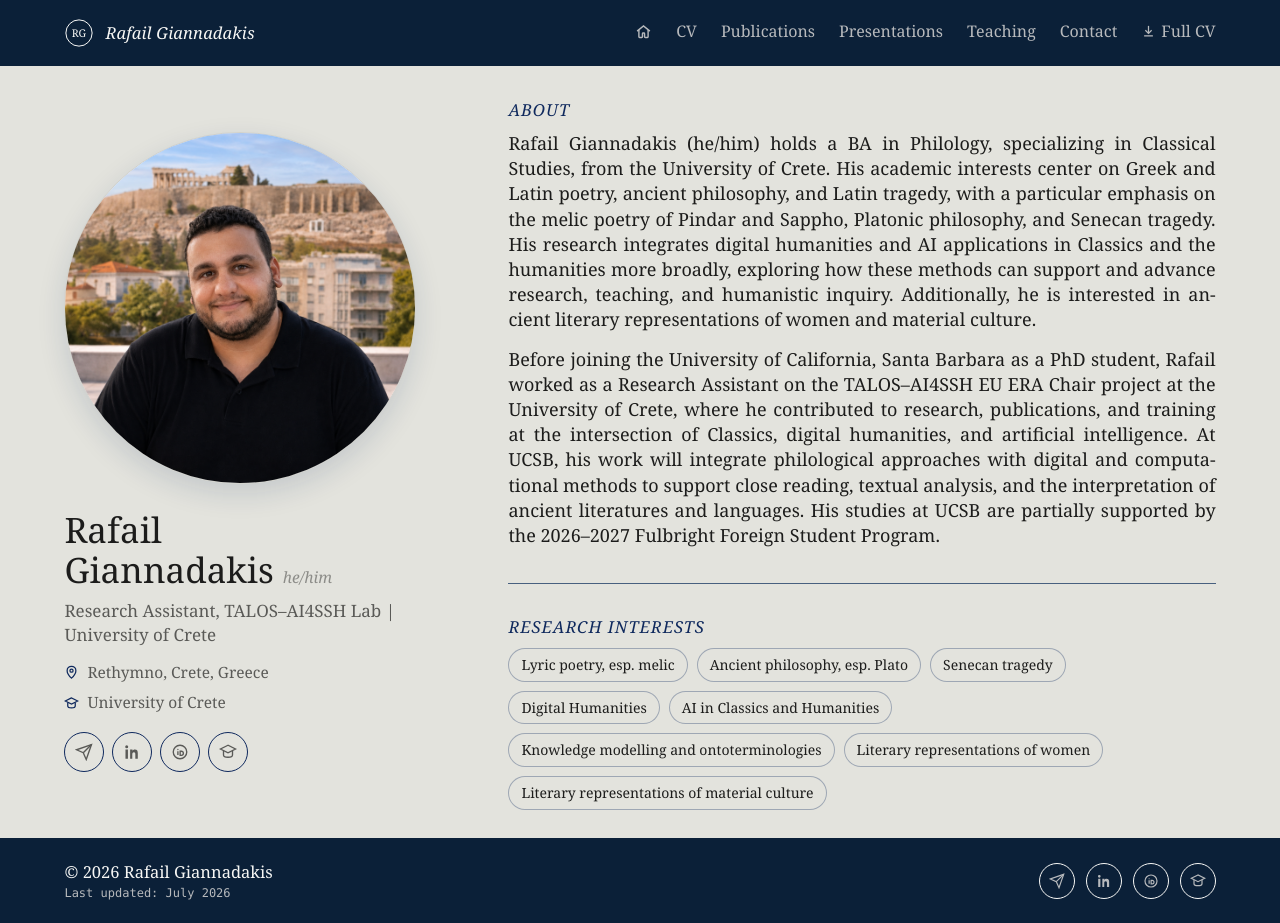
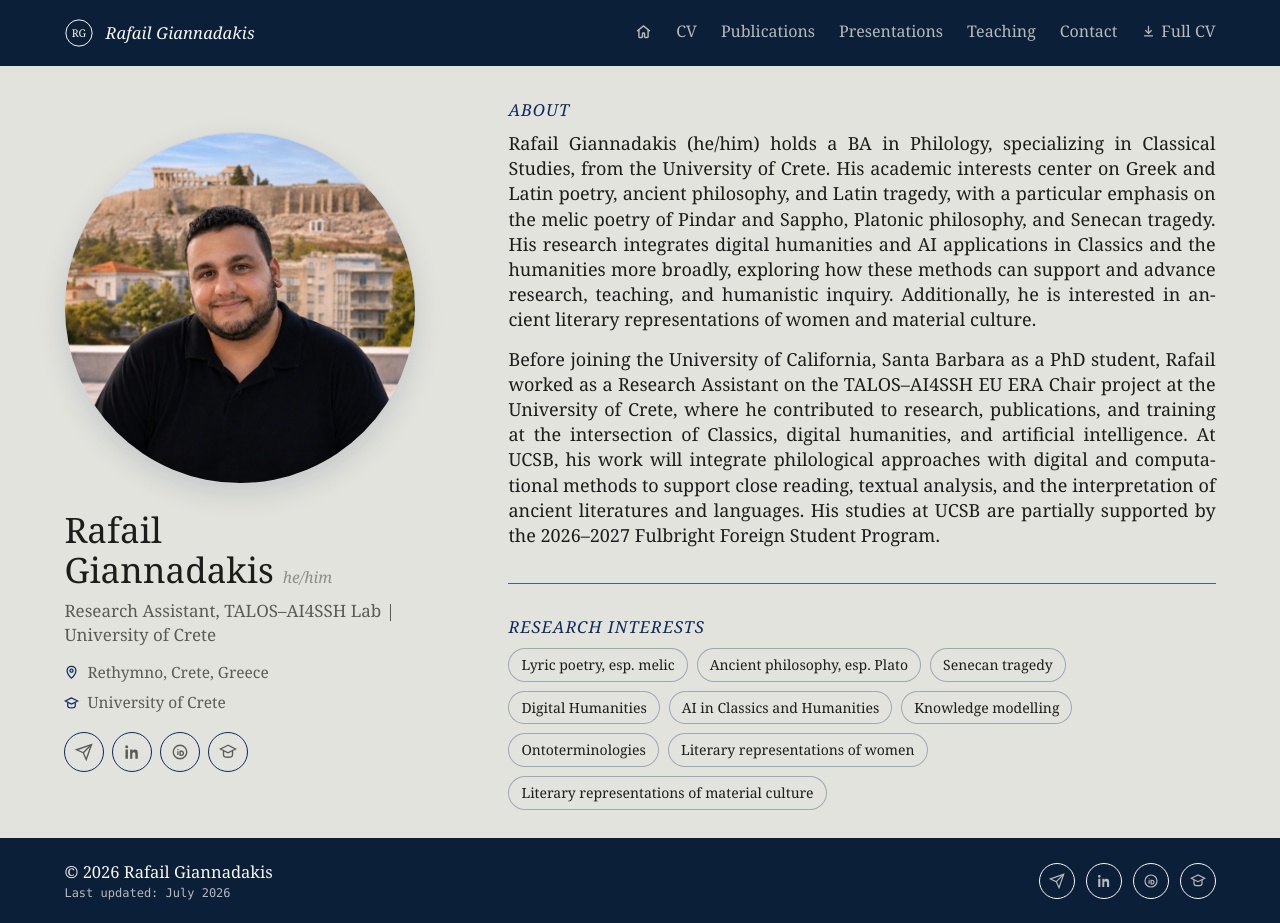
Before and after one commit to rgiannadakis/rgiannadakis.github.io, a Jekyll site: the page built from index.md, in a window 1280 px wide and 923 px high. Built offline with Jekyll 4.4.1, drawn with Linux system fonts in a browser that asks for light colours.

Commit message:
site updates

```diff
--- a/index.md
+++ b/index.md
@@ -17,7 +17,8 @@ interests:
   - Senecan tragedy
   - Digital Humanities
   - AI in Classics and Humanities
-  - Knowledge modelling and ontoterminologies
+  - Knowledge modelling
+  - Ontoterminologies
   - Literary representations of women
   - Literary representations of material culture
 permalink: /
```
